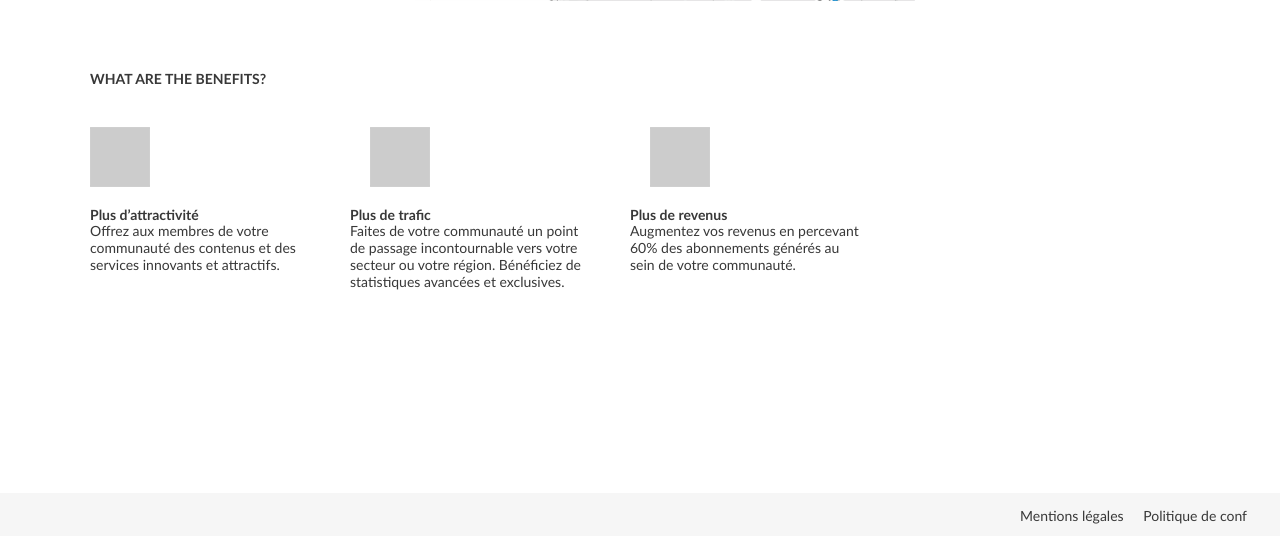
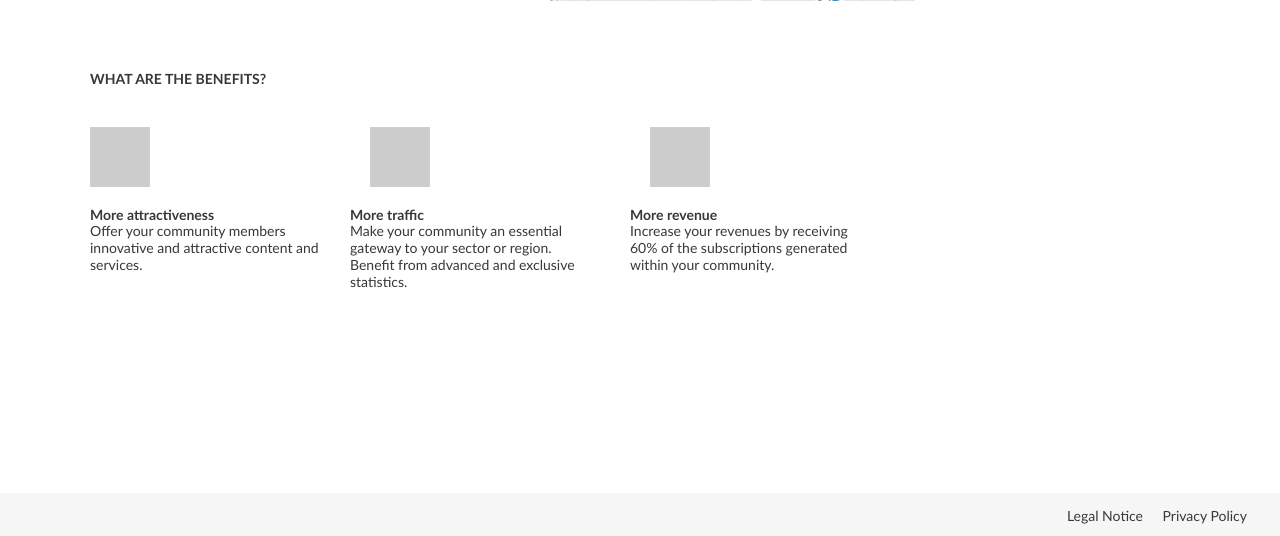
Before and after one commit to Lamiaselm/About-Djiant, a PHP site: page / in a window 1280 px wide. Shown: the part 2138-2674 px from the top of the page. Run offline with PHP 8.4, Linux system fonts and the light colour scheme; some libraries are stand-ins or nearby versions.

Commit message:
main page translare process done

```diff
--- a/header/navbar.php
+++ b/header/navbar.php
@@ -15,7 +15,7 @@
 		<div class="page-logo pull-right" style="width: 129px;">
 
 
-			  <span  class="tabbable-line note-header"> <a href="#" class="list-langue ">EN</a> <a href="#" class="list-langue active-langue">FR</a> <a href="#" class="list-langue">ES</a></span>
+			  <span  class="tabbable-line note-header"> <a href="#" class="list-langue active-langue ">EN</a> <a href="#" class="list-langue">FR</a> <a href="#" class="list-langue">ES</a></span>
 
 			<div class="menu-toggler sidebar-toggler hide">
 			</div>
--- a/index.php
+++ b/index.php
@@ -130,19 +130,19 @@
               				<div class="row" style="margin-top: 20px;" >
 
               					<div class="djiant-col-md-3" style=" margin-right:10px;" >
-              						<h4 style="  margin-bottom: 0px; margin-top: 0px;" >Plus d’attractivité</h4>
-              						<p class="djiant-block">Offrez aux membres de votre communauté des contenus et des services innovants et attractifs.</p>
+              						<h4 style="  margin-bottom: 0px; margin-top: 0px;" >More attractiveness</h4>
+              						<p class="djiant-block">Offer your community members innovative and attractive content and services.</p>
 
               					</div>
 
               					<div class="djiant-col-md-3" style=" margin-right:30px;">
-              						<h4 style="  margin-bottom: 0px; margin-top: 0px;" >Plus de trafic</h4>
-              						<p class="djiant-block">Faites de votre communauté un point de passage incontournable vers votre secteur ou votre région. Bénéficiez de statistiques avancées et exclusives.</p>
+              						<h4 style="  margin-bottom: 0px; margin-top: 0px;" >More traffic</h4>
+              						<p class="djiant-block">Make your community an essential gateway to your sector or region. Benefit from advanced and exclusive statistics.</p>
 
               					</div>
               					<div class="djiant-col-md-3" style=" margin-right:30px;" >
-              						<h4 style="  margin-bottom: 0px; margin-top: 0px;" >Plus de revenus</h4>
-              						<p class="djiant-block">Augmentez vos revenus en percevant 60% des abonnements générés au sein de votre communauté.</p>
+              						<h4 style="  margin-bottom: 0px; margin-top: 0px;" >More revenue</h4>
+              						<p class="djiant-block">Increase your revenues by receiving 60% of the subscriptions generated within your community.</p>
 
               					</div>
               				</div>
@@ -308,7 +308,7 @@ ssqdqsds
 				<div class="djiant-col-md-3">
 					<div class="contact-us">
                                      <img id="djiant" style="margin-right: 15px;filter: invert(0) sepia(0) saturate(1) hue-rotate(0deg) brightness(10);" src="assets/image/IconeContact.svg" width="22px">
-                                            Contactez-nous
+                                            Contact us
                                    </div>
 				</div>
 
@@ -445,7 +445,7 @@ ssqdqsds
 <!-- BEGIN FOOTER -->
 <div class="page-footer">
 	<div class="page-footer-inner pull-right">
-		<span  class="tabbable-line "> <a href="#" class="menu-footer" >Mentions légales </a> <a href="#" class="menu-footer" >Politique de conf</a> </span>
+		<span  class="tabbable-line "> <a href="#" class="menu-footer" >Legal Notice  </a> <a href="#" class="menu-footer" >Privacy Policy</a> </span>
 	</div>
 
 	<div class="scroll-to-top">
```
